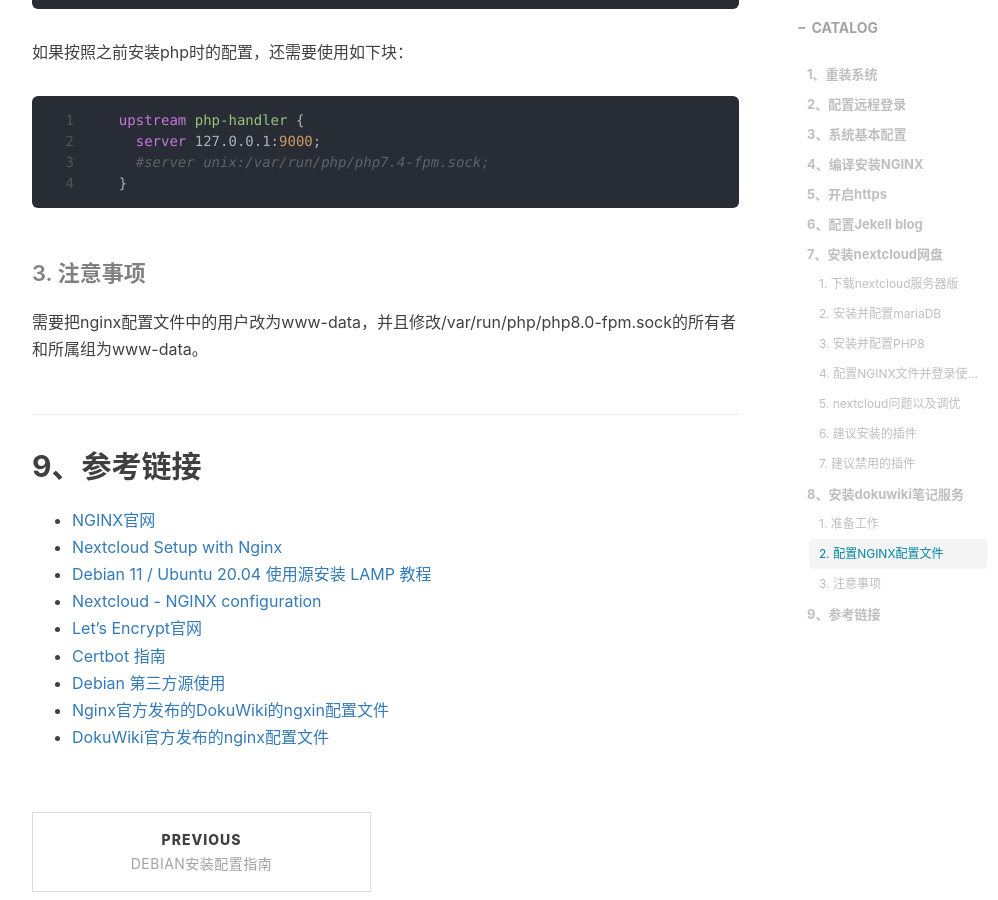
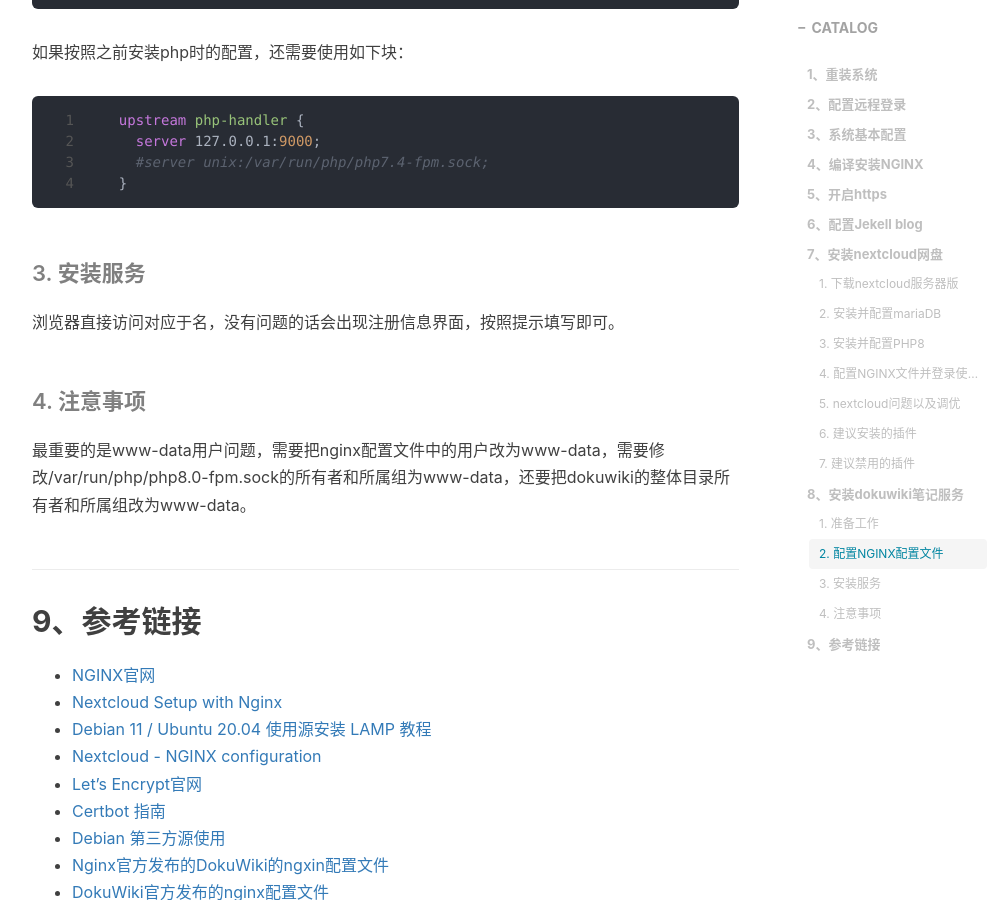
Before and after one commit to mffan0922/blog, a Jekyll site: the page built from _posts/2022-03-29-debian-server.md, in a window 1280 px wide and 900 px high, scrolled down 11930 px. Shown: the whole window, without its empty margins (233-1231 px from the left). Built offline with Jekyll 4.4.1, drawn with Linux system fonts in a browser that asks for light colours.

Commit message:
[modify]: finalize dokuwiki instalation

````diff
--- a/_posts/2022-03-29-debian-server.md
+++ b/_posts/2022-03-29-debian-server.md
@@ -438,9 +438,13 @@ server {
   }
 ```
 
-#### 3. 注意事项
+#### 3. 安装服务
 
-需要把nginx配置文件中的用户改为www-data，并且修改/var/run/php/php8.0-fpm.sock的所有者和所属组为www-data。
+浏览器直接访问对应于名，没有问题的话会出现注册信息界面，按照提示填写即可。
+
+#### 4. 注意事项
+
+最重要的是www-data用户问题，需要把nginx配置文件中的用户改为www-data，需要修改/var/run/php/php8.0-fpm.sock的所有者和所属组为www-data，还要把dokuwiki的整体目录所有者和所属组改为www-data。
 
 
 ## 9、参考链接
````
